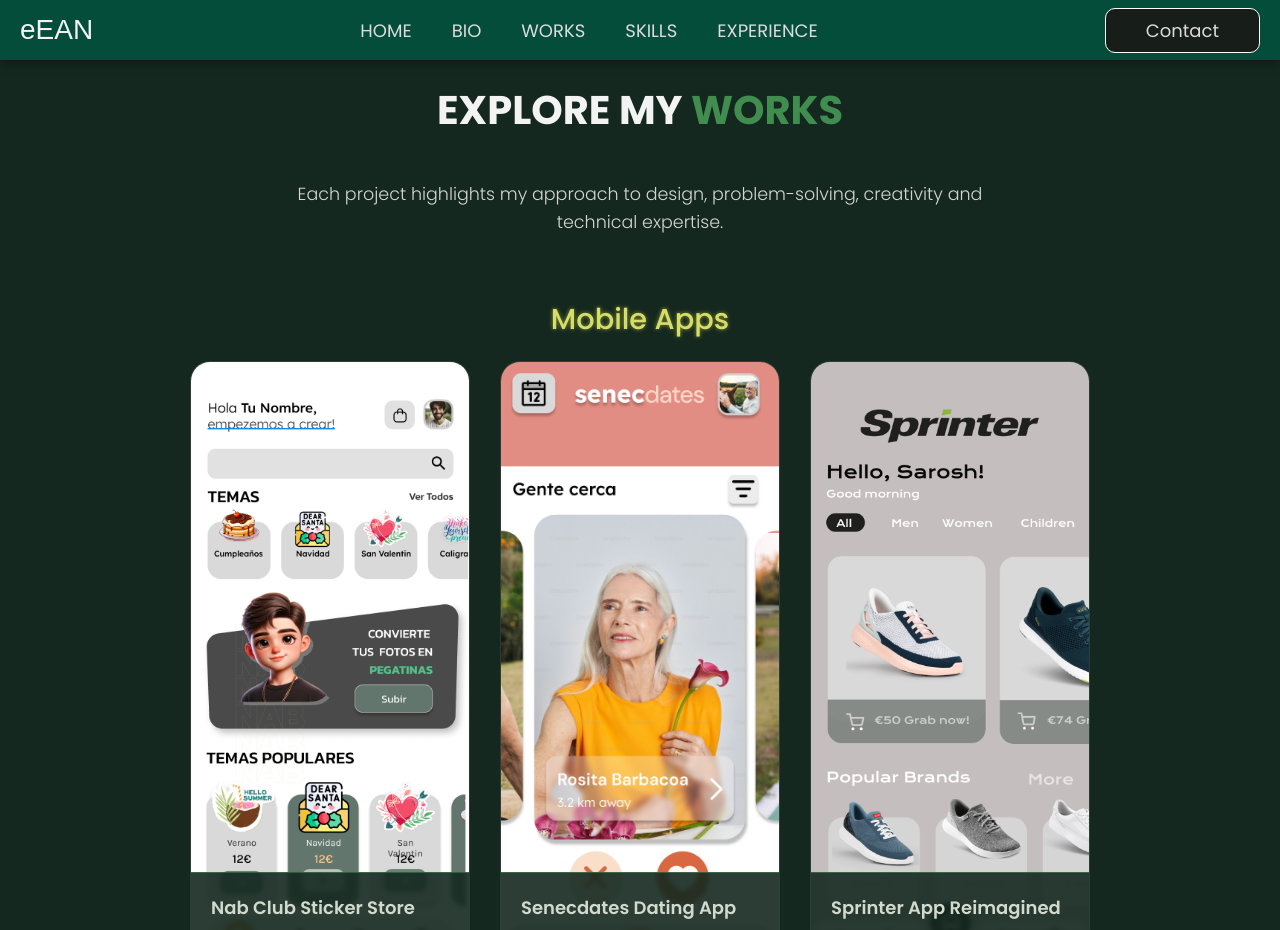
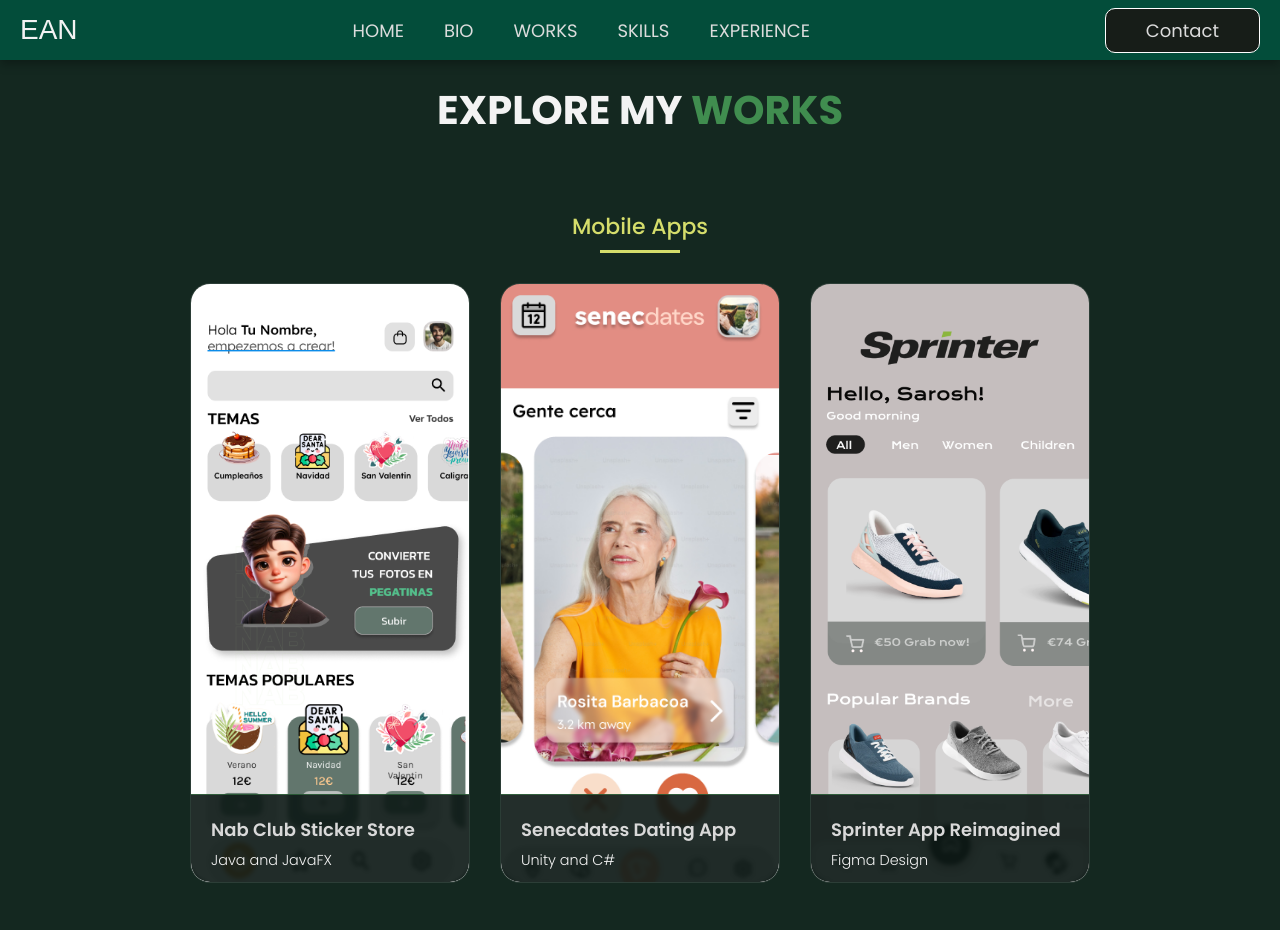
Before and after one commit to meineDwenie/portfolio, an Angular app: page /works in a window 1280 px wide. Shown: the top 930 px of the page. Built offline with nearby package versions, Linux system fonts and the light colour scheme; a web font is replaced by a local one.

Commit message:
Blurring effects added

```diff
--- a/src/app/about/about.component.scss
+++ b/src/app/about/about.component.scss
@@ -189,10 +189,14 @@
 .downloadButton:hover {
   transform: scale(1.05);
   cursor: pointer;
-  color: #ffffff;
+  color: #d5d5d5;
   border: 2px solid #5bd46b;
   box-shadow: 0 10px 15px rgba(213, 213, 10, 0.2);
   background-color: #3f7119;
+}
+
+.downloadButton:hover span {
+  color: #d5d5d5;
 }
 
 .downloadButton img {
--- a/src/app/header/header.component.html
+++ b/src/app/header/header.component.html
@@ -1,7 +1,7 @@
 <!-- HTML for the header -->
 <header>
   <div class="logo">
-    <h1>eEAN</h1>
+    <h1>EAN</h1>
   </div>
 
   <!-- Hamburger Menu Button (only shows on mobile) -->
--- a/src/app/header/header.component.scss
+++ b/src/app/header/header.component.scss
@@ -73,13 +73,18 @@
   transform: scale(1.05);
 }
 
-.about-link:hover,
-.home-link:hover,
-.works-link:hover,
-.skills-link:hover,
-.experience-link:hover {
-  text-decoration: none;
-  color: #ffffff;
+// Hover blur all links except the hovered one
+nav:hover a {
+  opacity: 0.3;
+  filter: blur(1px);
+  transition: all 0.3s ease;
+}
+
+// Hover standout specific link
+nav a:hover {
+  opacity: 1;
+  filter: blur(0);
+  color: #e7e7e7;
   transform: scale(1.2);
 }
 
--- a/src/app/skills/skills.component.scss
+++ b/src/app/skills/skills.component.scss
@@ -65,6 +65,8 @@
 /* Card flip on hover */
 .skills-card:hover .skills-card-inner {
   transform: rotateY(180deg);
+  border-radius: 20px;
+  border-color: #ffffff;
 }
 
 /* Position front and back sides */
@@ -139,6 +141,30 @@
   color: #ffffff;
 }
 
+// Added BLURRING EFFECTS
+
+// Default state - everything normal
+.skills-container .skills-card {
+  transition: opacity 0.3s ease, filter 0.3s ease;
+}
+
+// When hovering over the container, blur all cards
+.skills-container:hover .skills-card {
+  opacity: 0.3;
+  filter: blur(1px);
+}
+
+// Restore the specific card being hovered
+.skills-container:hover .skills-card:hover {
+  opacity: 1;
+  filter: blur(0);
+}
+
+// Make sure the card being hovered appears on top
+.skills-card:hover {
+  z-index: 10;
+}
+
 /* Responsive design */
 @media (max-width: 1200px) {
   .skills-card {
--- a/src/app/works/works.component.html
+++ b/src/app/works/works.component.html
@@ -3,10 +3,6 @@
   <section id="works">
     <div class="works-parent" style="background-color: #142820">
       <h3>EXPLORE MY <span>WORKS</span></h3>
-      <p class="worksDesc">
-        Each project highlights my approach to design, problem-solving,
-        creativity and technical expertise.
-      </p>
 
       <div>
         <h4>Mobile Apps</h4>
--- a/src/app/works/works.component.scss
+++ b/src/app/works/works.component.scss
@@ -9,13 +9,24 @@
 }
 
 .works-parent h4 {
-  font-size: 1.8rem;
+  font-size: 22px;
   color: #d5dd6b;
   margin-top: 0;
-  margin-bottom: 10px;
+  margin-bottom: 30px;
   position: relative;
   display: center;
-  text-shadow: #8f942c 0px 0px 4px;
+  padding-bottom: 10px;
+}
+
+.works-parent h4::after {
+  content: "";
+  position: absolute;
+  left: 50%;
+  bottom: 0;
+  width: 80px;
+  height: 3px;
+  background-color: #d5dd6b;
+  transform: translateX(-50%);
 }
 
 .worksDesc {
@@ -107,7 +118,7 @@
   bottom: -60px;
   left: 0;
   width: 100%;
-  background: rgba(20, 40, 32, 0.9);
+  background: rgba(12, 24, 20, 0.9);
   backdrop-filter: blur(2px);
   padding: 20px;
   box-sizing: border-box;
@@ -122,7 +133,7 @@
 
 /* Typography for Info */
 .works-info h5 {
-  color: #d1dacc;
+  color: #d9d9d9;
   font-size: 18px;
   margin: 0 0 8px 0;
   padding-top: 2px;
@@ -141,13 +152,13 @@
 .project-link {
   display: inline-block;
   margin-top: 15px;
-  background-color: rgba(91, 212, 107, 0.2);
+  background-color: rgb(213, 221, 107);
   font-family: "Poppins", sans-serif;
   font-weight: 300;
   font-size: 16px;
   font-style: normal;
   text-align: left;
-  color: #99dca2;
+  color: #142b17;
   padding: 8px 15px;
   border-radius: 5px;
   font-size: 0.8rem;
@@ -161,6 +172,34 @@
   transform: translateY(-2px);
 }
 
+// Added BLURRING EFFECTS
+
+// Default state
+.works-container .works-block,
+.works-container .works-block-web {
+  transition: opacity 0.3s ease, filter 0.3s ease;
+}
+
+// Blur all block
+.works-container:hover .works-block,
+.works-container:hover .works-block-web {
+  opacity: 0.3;
+  filter: blur(1px);
+}
+
+// restore the specific block being hovered
+.works-container:hover .works-block:hover,
+.works-container:hover .works-block-web:hover {
+  opacity: 1;
+  filter: blur(0);
+}
+
+// Make sure the block being hovered appears on top
+.works-container:hover .works-block-web:hover {
+  z-index: 10;
+}
+
+/* ---------------------------------------*/
 /* Responsive Adjustments */
 @media (max-width: 992px) {
   .works-block {
--- a/src/styles.scss
+++ b/src/styles.scss
@@ -121,7 +121,7 @@
 p {
   font-family: "Poppins", sans-serif;
   font-weight: 300;
-  font-size: 20px;
+  font-size: 14px;
   font-style: normal;
   text-align: center;
   color: #f3f3f3;
@@ -132,7 +132,7 @@
 .works-block p {
   font-family: "Poppins", sans-serif;
   font-weight: 200;
-  font-size: 16px;
+  font-size: 14px;
   font-style: normal;
   text-align: center;
   color: #f3f3f3;
@@ -142,7 +142,7 @@
 .works-block-web p {
   font-family: "Poppins", sans-serif;
   font-weight: 200;
-  font-size: 16px;
+  font-size: 14px;
   font-style: normal;
   text-align: left;
   color: #f3f3f3;
```
